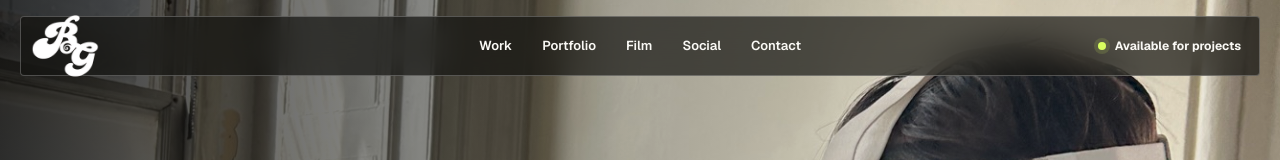
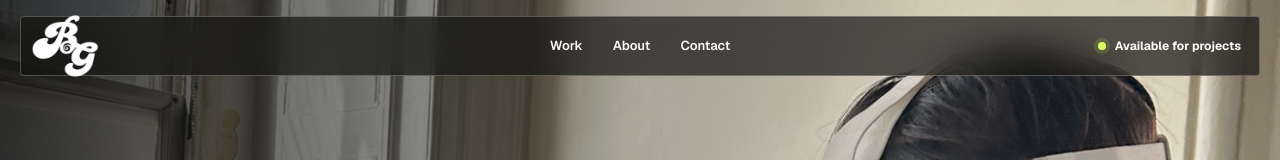
Before and after one commit to BeGummyCreative/website, a Next.js app: page / in a window 1280 px wide. Shown: the top 160 px of the page. Built offline with nearby package versions, Linux system fonts and the light colour scheme.

Commit message:
Simplify primary navigation

```diff
--- a/src/app/page.tsx
+++ b/src/app/page.tsx
@@ -100,9 +100,7 @@ export default function Home() {
         </a>
         <nav aria-label="Primary navigation">
           <a href="#work">Work</a>
-          <a href="#portfolio">Portfolio</a>
-          <a href="#film">Film</a>
-          <a href="#social-content">Social</a>
+          <a href="#about">About</a>
           <a href="#contact">Contact</a>
         </nav>
         <a className="availability" href="mailto:begumgeveci@gmail.com">
```
